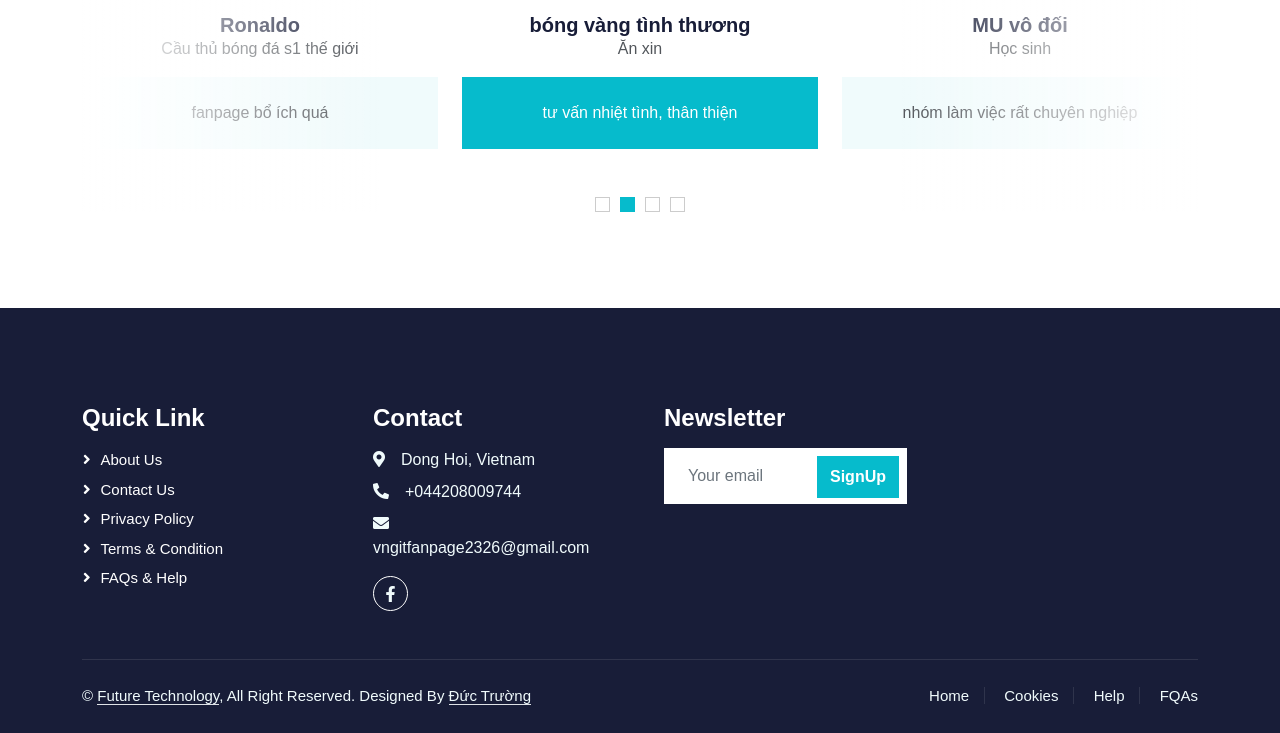
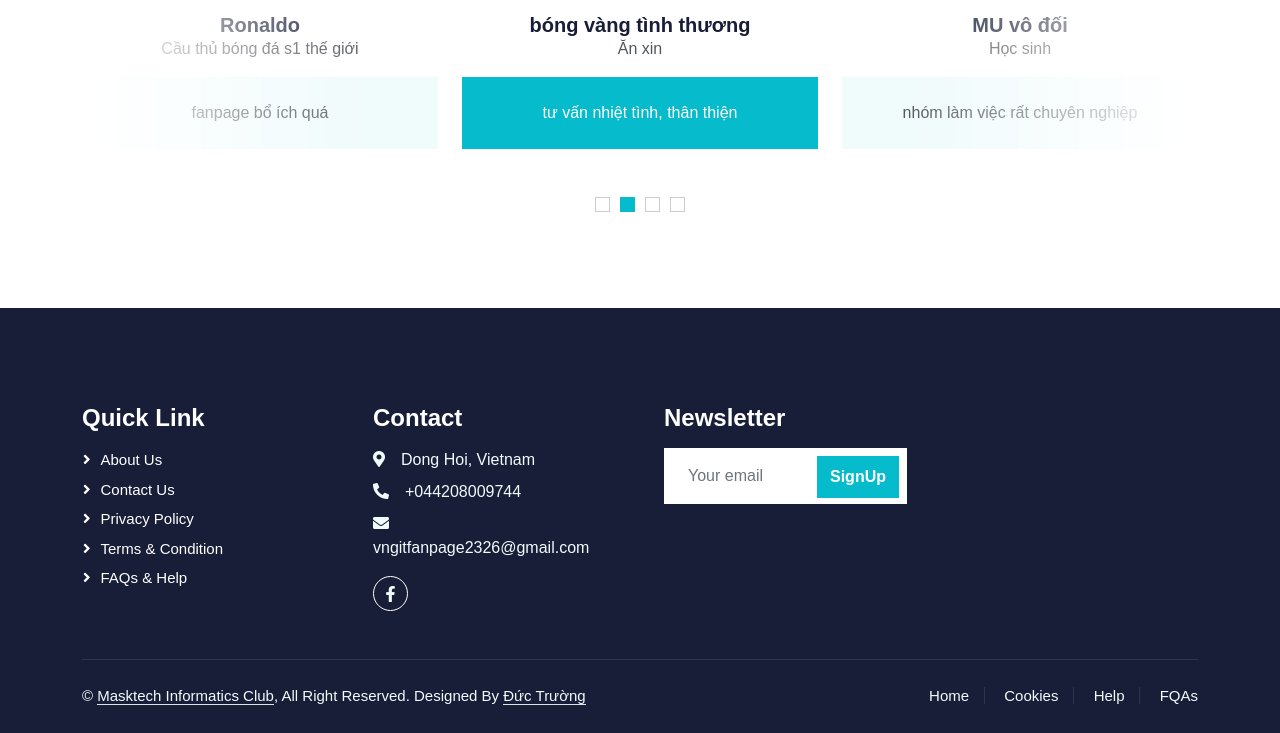
Before and after one commit to bunbun1919/VNGNDT, a plain HTML site: page index.html in a window 1280 px wide. Shown: the part 4349-5082 px from the top of the page. Drawn offline with nearby package versions, Linux system fonts and the light colour scheme.

Commit message:
Update index.html

```diff
--- a/index.html
+++ b/index.html
@@ -567,7 +567,7 @@
             <div class="copyright">
                 <div class="row">
                     <div class="col-md-6 text-center text-md-start mb-3 mb-md-0">
-                        &copy; <a class="border-bottom" href="#">Future Technology</a>, All Right Reserved.
+                        &copy; <a class="border-bottom" href="#">Masktech Informatics Club</a>, All Right Reserved.
                         Designed By <a class="border-bottom" href="https://www.facebook.com/vennboyno1/">Đức Trường</a>
                     </div>
                     <div class="col-md-6 text-center text-md-end">
```
